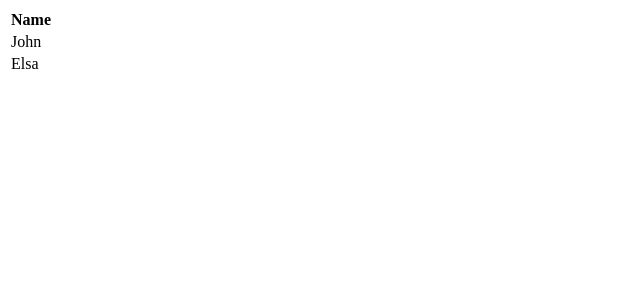
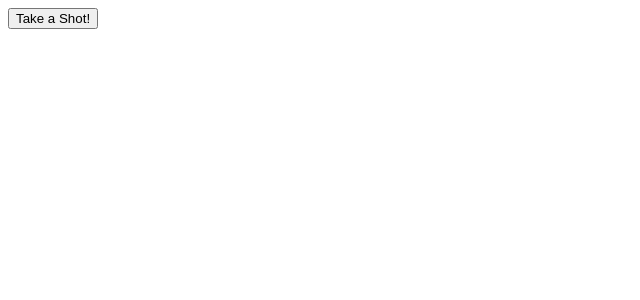
Before and after one commit to Becasss/ReactJS-Tutorial, a React (Create React App) app in the folder DAY1_ReactJS/my-react-app/: page / in a window 1280 px wide. Shown: the top 300 px of the page, without its empty margins (0-640 px from the left). Built offline with nearby package versions, Linux system fonts and the light colour scheme.

Commit message:
Learning React Event

```diff
--- a/DAY1_ReactJS/my-react-app/src/index.js
+++ b/DAY1_ReactJS/my-react-app/src/index.js
@@ -1,22 +1,19 @@
 import React from 'react';
 import ReactDOM from 'react-dom/client';
 
-const myelement = (
-    <table>
-        <tr>
-            <th>Name</th>
-        </tr>
-        <tr>
-            <td>John</td>
-        </tr>
-        <tr>
-            <td>Elsa</td>
-        </tr>
-    </table>
-);
+
+function Football() {
+    const shoot = () => {
+        alert('Shot!');
+    }
+    return (
+        <button onClick={shoot}>Take a Shot!</button>
+    );
+}
+
 const container = document.getElementById('root');
 const root = ReactDOM.createRoot(container);
-root.render(myelement);
+root.render(<Football />);
 
 /*
 You are now watching
```
